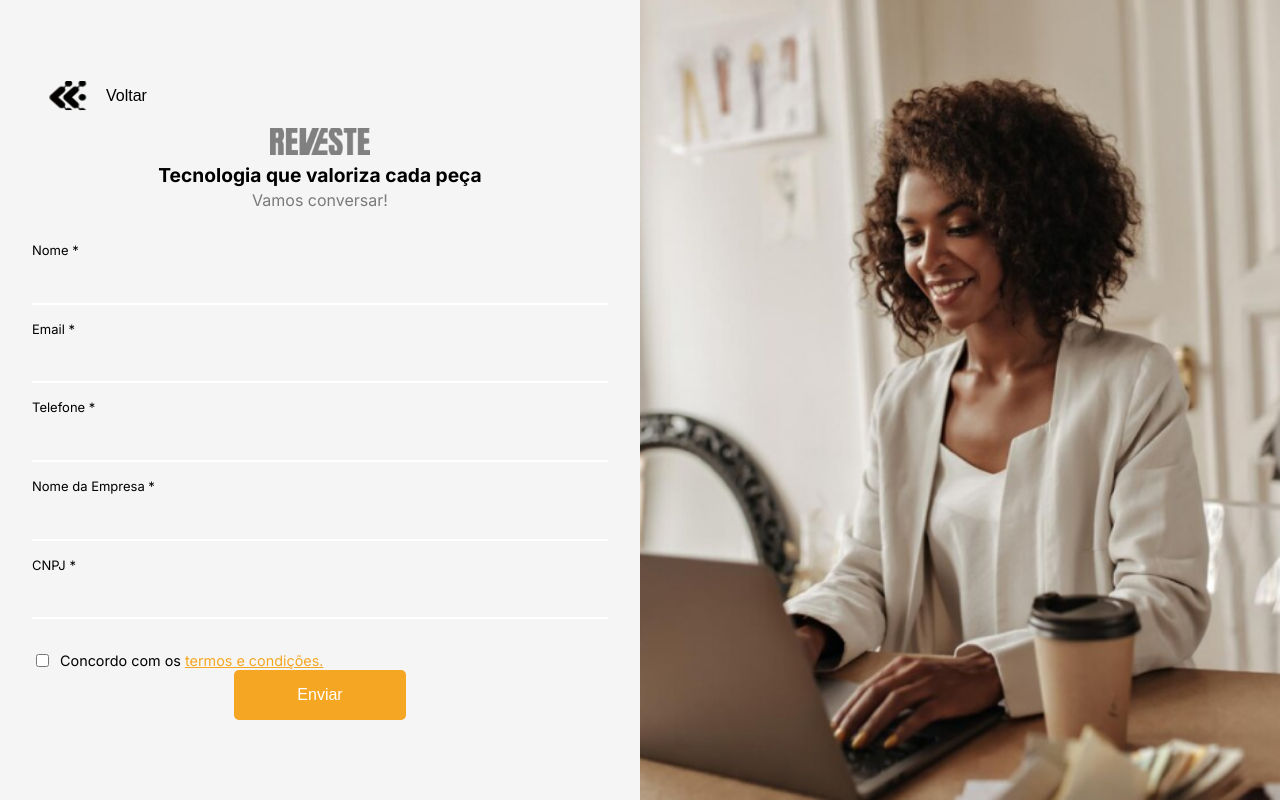
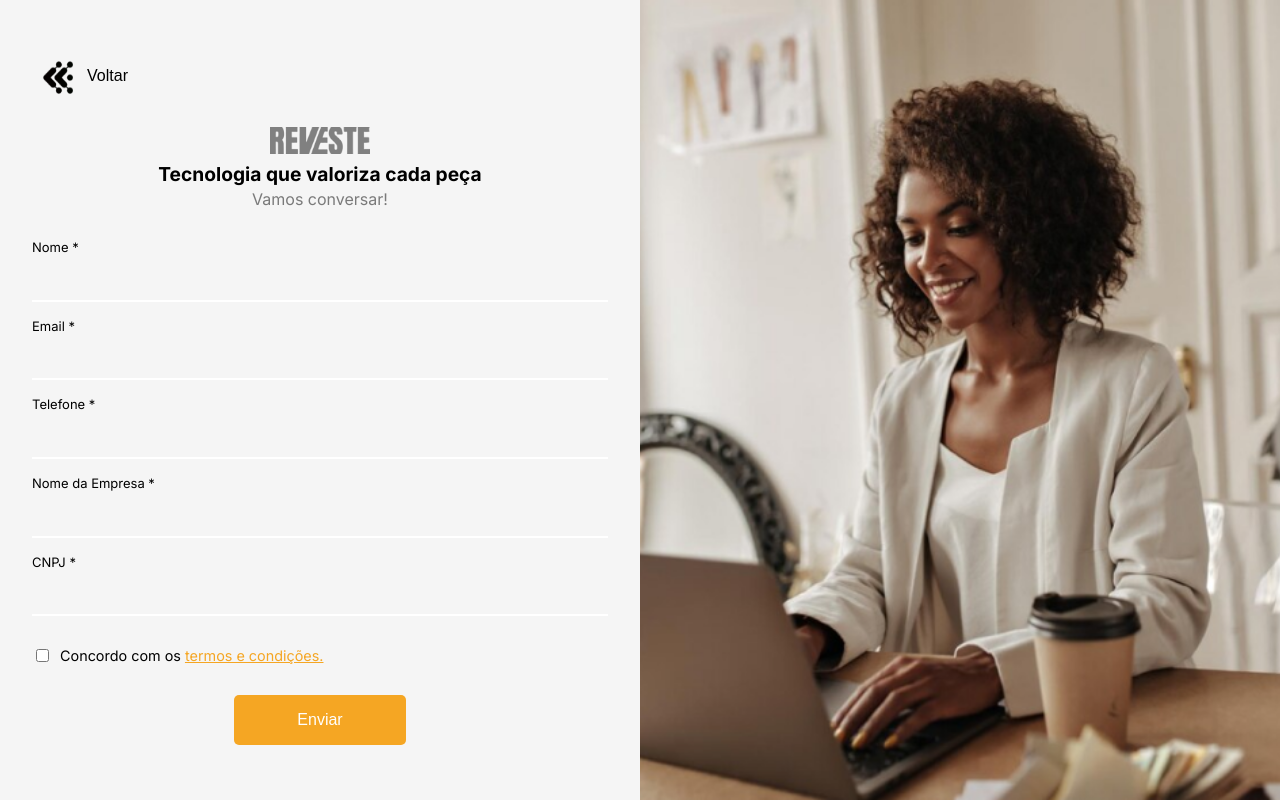
Before and after one commit to ReVeste/site-institucional, a React (Create React App) app in the folder reveste/: page /forms in a window 1280 px wide. Built offline with nearby package versions, Linux system fonts and the light colour scheme.

Commit message:
1 ciclo de testes com alterações

```diff
--- a/reveste/public/index.html
+++ b/reveste/public/index.html
@@ -1,12 +1,15 @@
 <!DOCTYPE html>
 <html lang="pt-BR">
+
 <head>
   <meta charset="UTF-8" />
   <meta name="viewport" content="width=device-width, initial-scale=1.0" />
   <title>Reveste</title>
 </head>
+
 <body>
   <div id="root"></div>
   <script src="index.js"></script>
 </body>
+
 </html>
--- a/reveste/src/components/Navbar/Navbar.jsx
+++ b/reveste/src/components/Navbar/Navbar.jsx
@@ -1,5 +1,5 @@
 import React from 'react';
-import './Navbar.module.css';
+import styles from './Navbar.module.css';
 import logo from '../../assets/logo.png';
 import { useNavigate } from 'react-router-dom';
 
@@ -8,11 +8,11 @@ function Navbar() {
   const navigate = useNavigate();
 
   return (
-    <nav className="navbar">
-      <div className="logo">
-        <img src={logo} alt="Logo" />
+    <nav className={styles["navbar"]}>
+      <div className={styles["logo"]}>
+        <img src={logo} alt="Logo" onClick={() => navigate("/")} />
       </div>
-      <ul className="navbar-links">
+      <ul className={styles["navbar-links"]}>
         <li onClick={() => navigate("/forms")}>Contato</li>
       </ul>
     </nav>
--- a/reveste/src/components/Navbar/Navbar.module.css
+++ b/reveste/src/components/Navbar/Navbar.module.css
@@ -13,6 +13,10 @@
     z-index: 1000;
 }
 
+.logo {
+    cursor: pointer;
+}
+
 .navbar-links {
     list-style: none;
     display: flex;
@@ -20,6 +24,7 @@
 
 .navbar-links li {
     display: inline-block;
+    cursor: pointer;
 }
 
 .navbar-links a {
--- a/reveste/src/pages/Cadastro/Cadastro.module.css
+++ b/reveste/src/pages/Cadastro/Cadastro.module.css
@@ -1,4 +1,5 @@
-html, body {
+html,
+body {
   margin: 0;
   padding: 0;
   height: 100%;
@@ -30,12 +31,13 @@ html, body {
   flex-direction: column;
   justify-content: space-between;
   box-sizing: border-box;
+  gap: 30px;
 }
 
 .secao-botao-voltar {
   display: flex;
   align-items: center;
-  margin-bottom: 1rem;
+  /* margin-bottom: 1rem; */
 }
 
 .botao-voltar {
@@ -45,6 +47,11 @@ html, body {
   border: none;
   cursor: pointer;
   font-size: 1rem;
+}
+
+.botao-voltar img {
+  width: 45%;
+  height: 5vh;
 }
 
 .logo {
@@ -60,7 +67,7 @@ html, body {
   flex-direction: column;
   text-align: center;
   align-items: center;
-  margin-bottom: 2rem;
+  /* margin-bottom: 2rem; */
 }
 
 .reveste {
@@ -84,7 +91,7 @@ html, body {
   display: flex;
   flex-direction: column;
   gap: 1rem;
-  margin-bottom: 2rem;
+  /* margin-bottom: 2rem; */
 }
 
 .agrupador {
@@ -108,11 +115,17 @@ html, body {
 }
 
 .termos {
+  cursor: pointer;
   display: flex;
   align-items: center;
 }
 
+.termos input {
+  cursor: pointer;
+}
+
 .termos label {
+  cursor: pointer;
   margin-left: 0.5rem;
   font-size: 0.9rem;
 }
```
Also changed, not shown: reveste/src/assets/logo-antigo.png (added), reveste/src/assets/logo.png. Lines whose indentation alone changed are shown as unchanged.
